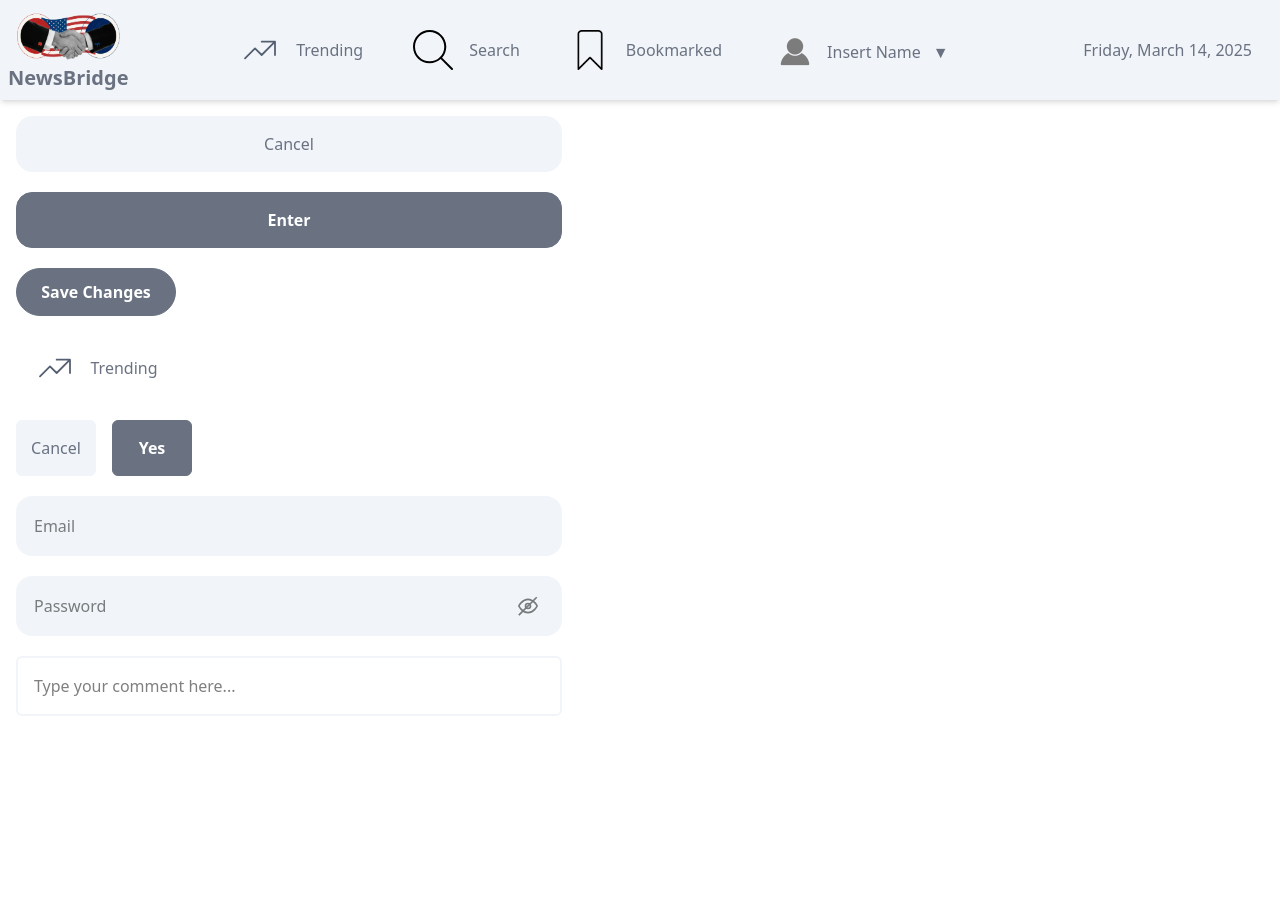
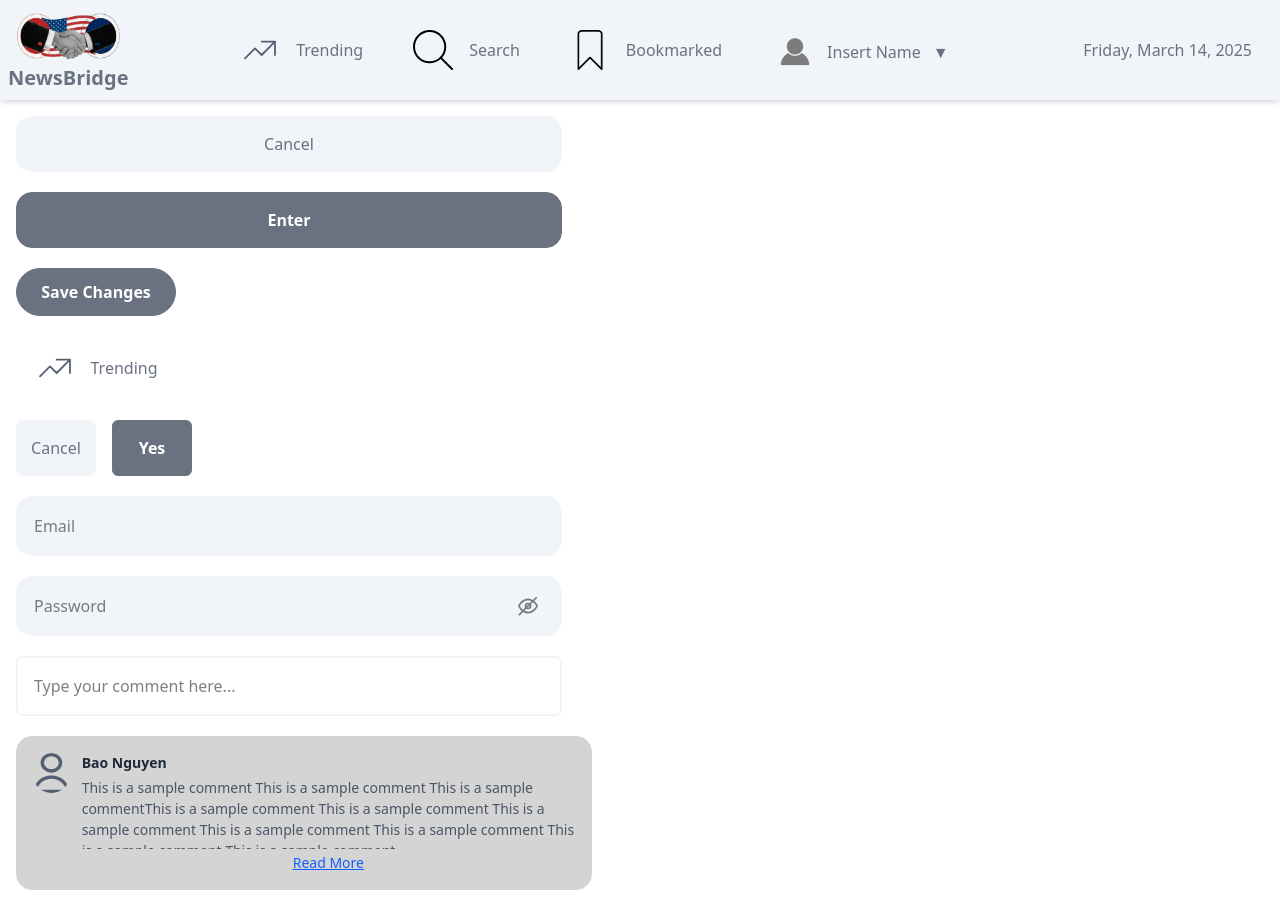
Before and after one commit to ysmazaheri/NewsBridge, a React (Vite) app in the folder frontend/newsbridge/: page /form-elements-page in a window 1280 px wide. Before the commit the page ends 800 px from the top, so only its background shows below. Built offline with nearby package versions, Linux system fonts and the light colour scheme.

Commit message:
Display user comment box
- Added image, username, and user comment for display
- Set character count for if the comment is too long, then "Read more" appears (Preventing overflow), and if the commend is short, the whole comment is display

```diff
--- /dev/null
+++ b/frontend/newsbridge/src/components/CommentDisplay.tsx
@@ -0,0 +1,44 @@
+import { useState } from 'react';
+
+interface CommentDisplayProps {
+  username: string;
+  userComment: string;
+  userImage: string;
+}
+
+const CommentDisplay = ({ username, userComment, userImage }: CommentDisplayProps) => {
+  const [expanded, setExpanded] = useState(false);
+  const THRESHOLD = 200;
+  const isLongComment = userComment.length > THRESHOLD;
+
+  return (
+    <div className="flex items-start bg-secondary p-4 rounded-2xl border border-secondary max-w-xl">
+      <img
+        src={userImage}
+        alt="User Image"
+        className="w-10 h-10 rounded-full object-cover mr-3"
+      />
+      <div className="flex flex-col">
+        <h4 className="text-sm font-semibold text-gray-800 mb-1">{username}</h4>
+
+        <div
+          className={`text-sm text-gray-600 leading-normal transition-all duration-300
+            ${expanded ? 'max-h-none' : 'overflow-hidden max-h-[4.5rem]'}`}
+        >
+          {userComment}
+        </div>
+
+        {isLongComment && (
+          <button
+            onClick={() => setExpanded(!expanded)}
+            className="mt-1 text-sm text-blue-600 underline"
+          >
+            {expanded ? 'Show Less' : 'Read More'}
+          </button>
+        )}
+      </div>
+    </div>
+  );
+};
+
+export default CommentDisplay;
--- a/frontend/newsbridge/src/pages/component_testing_pages/FormElementsPage.tsx
+++ b/frontend/newsbridge/src/pages/component_testing_pages/FormElementsPage.tsx
@@ -1,5 +1,6 @@
 import { useState } from "react";
 import { Button, TextField } from "../../components/FormElements";
+import CommentDisplay from "../../components/CommentDisplay";
 
 function FormElementsPage() {
   const [text, setText] = useState("");
@@ -91,6 +92,15 @@ function FormElementsPage() {
         bgColor="bg-white"
         cornerRadius="rounded-md"
       />
+      {/* Testing for Comment Display */}
+      <CommentDisplay
+        username="Bao Nguyen"
+        userComment="This is a sample comment This is a sample comment
+        This is a sample commentThis is a sample comment This is a sample comment
+        This is a sample comment This is a sample comment This is a sample comment This is a
+        sample comment This is a sample comment "
+        userImage="/person.svg"
+      />
     </div>
   );
 }
```
Also changed, not shown: frontend/newsbridge/public/person.svg (added).
